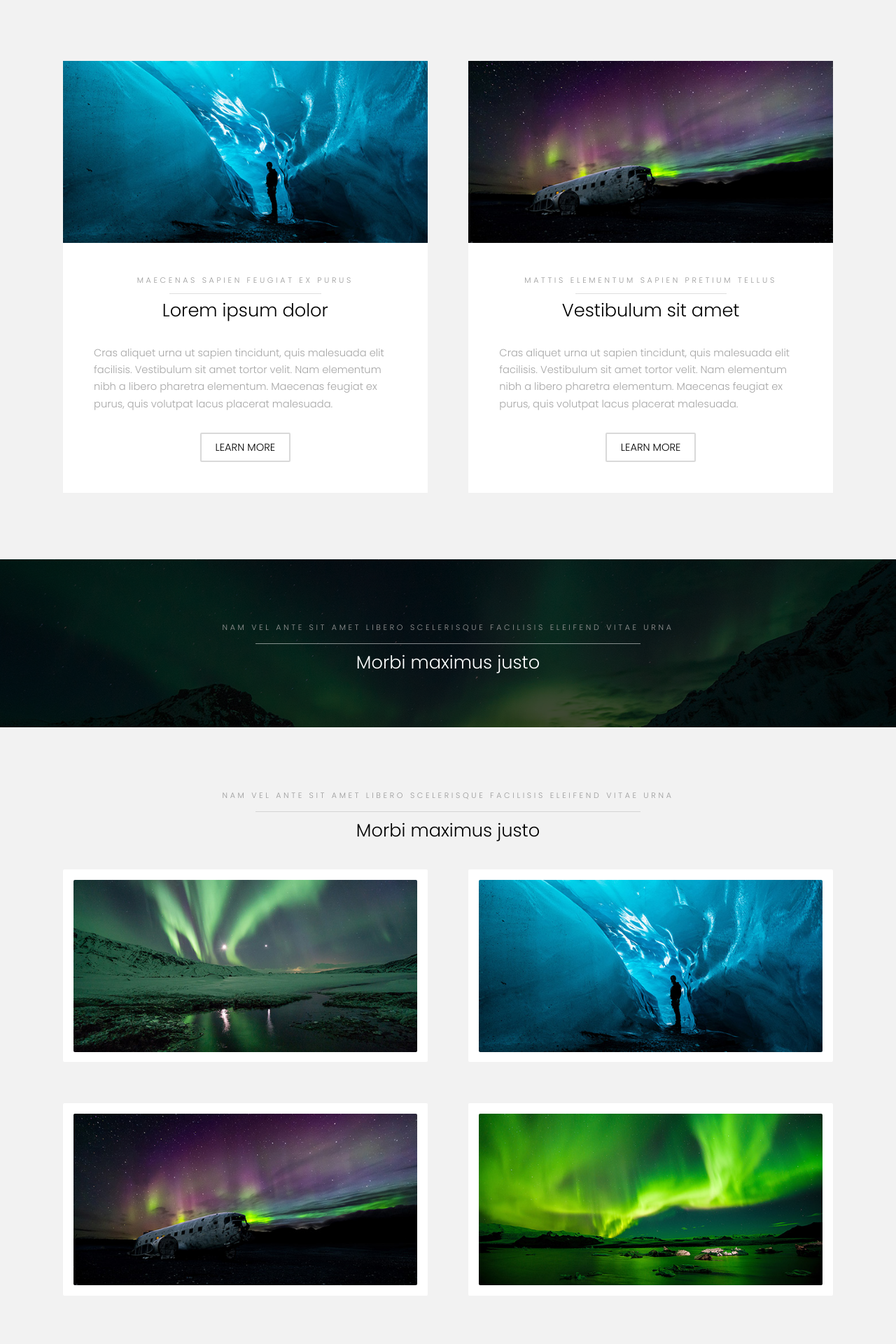
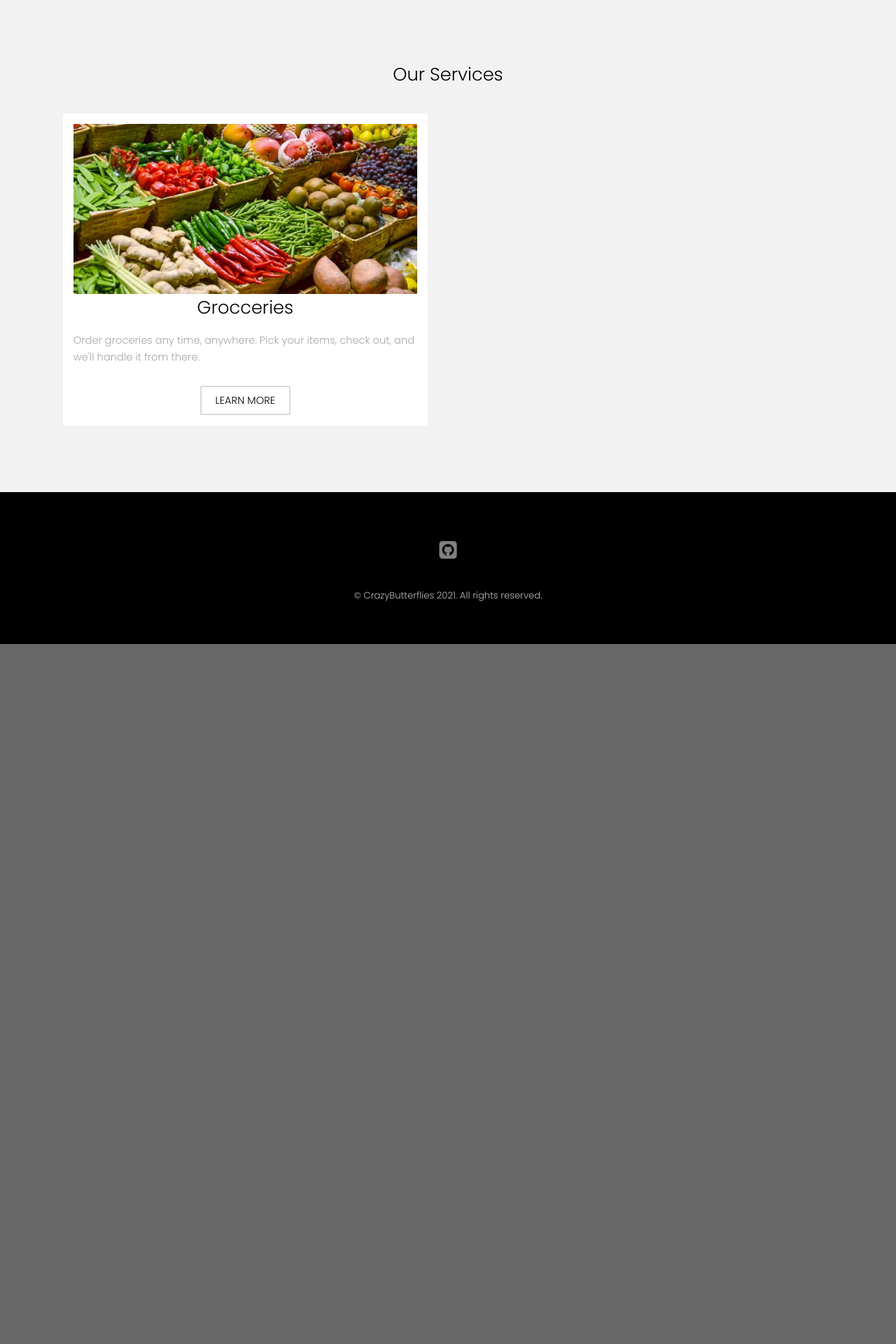
Before and after one commit to lukedoukakis/crazy-butterflies, a Django app: page / in a window 1280 px wide. Shown: the part 601-2521 px from the top of the page at 70% size. After the commit the page ends 1521 px from the top, so only its background shows below. Run offline with Django 3.2, Linux system fonts and the light colour scheme.

Commit message:
edit homepage
replaced images and formatting - still needs work

```diff
--- a/mysite/templates/index.html
+++ b/mysite/templates/index.html
@@ -18,7 +18,7 @@
 		<!-- Header -->
 			<header id="header" class="alt">
 				<div class="logo"><a href="{% url 'home' %}">Grocceries <span>by Crazy Butterflies</span></a></div>
-				<a href="#menu">MenuBLALALALALALA</a>
+				<a href="#menu">Menu</a>
 			</header>
 
 		<!-- Nav -->
@@ -34,53 +34,36 @@
 		<!-- Banner -->
 			<section class="banner full">
 				<article>
-					<img src="{% static 'images/slide01.jpg' %}" alt="" />
+					<img src="{% static 'images/cpp_campus_0.jpg' %}" alt="" />
 					<div class="inner">
 						<header>
-							<p>A free responsive web site template by <a href="https://templated.co">TEMPLATED</a></p>
-							<h2>Hielo</h2>
+							<p>We are a team of talented students at Cal Poly Pomona.</p>
+							<!--
+							<h2>Magna etiam</h2>
+							-->
 						</header>
 					</div>
 				</article>
 				<article>
-					<img src="{% static 'images/slide02.jpg' %}" alt="" />
+					<img src="{% static 'images/cpp_campus_1.jpg' %}" alt="" />
 					<div class="inner">
 						<header>
-							<p>Lorem ipsum dolor sit amet nullam feugiat</p>
-							<h2>Magna etiam</h2>
+							<p>Here to create solutions in an ever-changing world.</p>
 						</header>
 					</div>
 				</article>
 				<article>
-					<img src="{% static 'images/slide03.jpg' %}"  alt="" />
+					<img src="{% static 'images/nature_0.jpg' %}" alt="" />
 					<div class="inner">
 						<header>
-							<p>Sed cursus aliuam veroeros lorem ipsum nullam</p>
-							<h2>Tempus dolor</h2>
-						</header>
-					</div>
-				</article>
-				<article>
-					<img src="{% static 'images/slide04.jpg' %}"  alt="" />
-					<div class="inner">
-						<header>
-							<p>Adipiscing lorem ipsum feugiat sed phasellus consequat</p>
-							<h2>Etiam feugiat</h2>
-						</header>
-					</div>
-				</article>
-				<article>
-					<img src="{% static 'images/slide05.jpg' %}"  alt="" />
-					<div class="inner">
-						<header>
-							<p>Ipsum dolor sed magna veroeros lorem ipsum</p>
-							<h2>Lorem adipiscing</h2>
+							<p>&ltSomething company-like&gt</p>
 						</header>
 					</div>
 				</article>
 			</section>
 
 		<!-- One -->
+			<!--
 			<section id="one" class="wrapper style2">
 				<div class="inner">
 					<div class="grid-style">
@@ -88,14 +71,13 @@
 						<div>
 							<div class="box">
 								<div class="image fit">
-									<img src="{% static 'images/pic02.jpg' %}" alt="" />
+									<img src="{% static 'images/groceries_0.jpg' %}" alt="" />
 								</div>
 								<div class="content">
 									<header class="align-center">
-										<p>maecenas sapien feugiat ex purus</p>
-										<h2>Lorem ipsum dolor</h2>
+										<h2>Grocceries</h2>
 									</header>
-									<p> Cras aliquet urna ut sapien tincidunt, quis malesuada elit facilisis. Vestibulum sit amet tortor velit. Nam elementum nibh a libero pharetra elementum. Maecenas feugiat ex purus, quis volutpat lacus placerat malesuada.</p>
+									<p>Order groceries any time, anywhere. Pick your items, check out, and we'll handle it from there.</p>
 									<footer class="align-center">
 										<a href="#" class="button alt">Learn More</a>
 									</footer>
@@ -121,33 +103,33 @@
 							</div>
 						</div>
 
+
 					</div>
 				</div>
 			</section>
-
-		<!-- Two -->
-			<section id="two" class="wrapper style3">
-				<div class="inner">
-					<header class="align-center">
-						<p>Nam vel ante sit amet libero scelerisque facilisis eleifend vitae urna</p>
-						<h2>Morbi maximus justo</h2>
-					</header>
-				</div>
-			</section>
+			-->
 
 		<!-- Three -->
 			<section id="three" class="wrapper style2">
 				<div class="inner">
 					<header class="align-center">
-						<p class="special">Nam vel ante sit amet libero scelerisque facilisis eleifend vitae urna</p>
-						<h2>Morbi maximus justo</h2>
+						<!-- <p class="special">Nam vel ante sit amet libero scelerisque facilisis eleifend vitae urna</p> -->
+						<h2>Our Services</h2>
 					</header>
 					<div class="gallery">
 						<div>
 							<div class="image fit">
-								<a href="#"><img src="{% static 'images/pic01.jpg' %}" alt="" /></a>
+								<a href="#"><img src="{% static 'images/groceries_0.jpg' %}" alt="" /></a>
+								<header class="align-center">
+									<h2>Grocceries</h2>
+								</header>
+								<p>Order groceries any time, anywhere. Pick your items, check out, and we'll handle it from there.</p>
+								<footer class="align-center">
+									<a href="#" class="button alt">Learn More</a>
+								</footer>
 							</div>
 						</div>
+						<!--
 						<div>
 							<div class="image fit">
 								<a href="#"><img src="{% static 'images/pic02.jpg' %}" alt="" /></a>
@@ -163,6 +145,7 @@
 								<a href="#"><img src="{% static 'images/pic04.jpg' %}" alt="" /></a>
 							</div>
 						</div>
+						-->
 					</div>
 				</div>
 			</section>
```
Also changed, not shown: mysite/static/images/cpp_campus_1.jpg (added), mysite/static/images/cpp_campus_2.png (added), mysite/static/images/groceries_0.jpg (added), mysite/static/images/nature_0.jpg (added), mysite/static/images/patrick.PNG (added), mysite/staticToAdd/images/cpp_campus_1.jpg (added), mysite/staticToAdd/images/cpp_campus_2.png (added), mysite/staticToAdd/images/groceries_0.jpg (added), mysite/staticToAdd/images/nature_0.jpg (added), mysite/staticToAdd/images/patrick.PNG (added), 2 other files.
